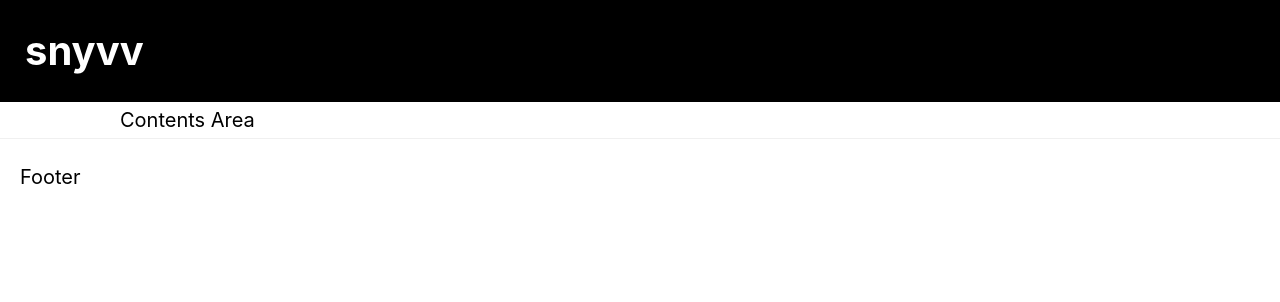
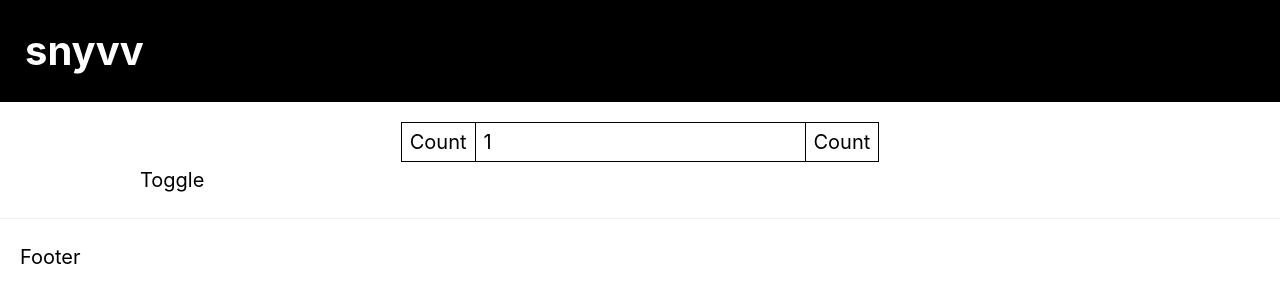
Before and after one commit to snyvvZ/react, a React (Create React App) app: page / in a window 1280 px wide. Shown: the top 302 px of the page. Built offline with nearby package versions, Linux system fonts and the light colour scheme.

Commit message:
카운트랑 토글

```diff
--- a/src/App.js
+++ b/src/App.js
@@ -1,4 +1,4 @@
-import React from "react";
+import React, { useState } from "react";
 import styled from "styled-components";
 import theme from "./global/theme";
 import GlobalStyle from "./global/GlobalStyle";
@@ -14,8 +14,49 @@ const StyledWrapper = styled.main`
     "footer footer footer";
 `;
 
+const StyledCount = styled.form`
+  display: flex;
+  align-items: center;
+  justify-content: center;
+
+  > button {
+    height: 40px;
+    padding: 0 8px;
+    border: 1px solid black;
+  }
+
+  > input {
+    height: 40px;
+    padding: 0 8px;
+    font-size: inherit;
+    border-top: 1px solid black;
+    border-bottom: 1px solid black;
+    box-sizing: border-box;
+  }
+`;
+
+const ThemeContext = React.createContext(); // FIXME Context 안됨
+
 const App = ({ title }) => {
-  const ThemeContext = React.createContext(); // FIXME Context 안됨
+  const [count, setCount] = useState(1);
+  const [toggle, setToggle] = useState(true);
+
+  const countIncrease = (e) => {
+    e.preventDefault();
+    setCount(count + 1);
+  };
+
+  const countDecrease = (e) => {
+    e.preventDefault();
+    if (count <= 1) alert("✋🏻멈춰!");
+    else setCount(count - 1);
+  };
+
+  const clickToggle = (e) => {
+    e.preventDefault();
+    setToggle(toggle ? false : true);
+    console.log(toggle);
+  };
 
   return (
     <>
@@ -23,7 +64,17 @@ const App = ({ title }) => {
       <ThemeContext.Provider value={theme}>
         <StyledWrapper className="container">
           <Header>snyvv</Header>
-          <Contents title={title}>Contents Area</Contents>
+          <Contents title={title}>
+            <StyledCount>
+              <button onClick={countDecrease}>Count</button>
+              <input type="number" value={count} />
+              <button onClick={countIncrease}>Count</button>
+            </StyledCount>
+
+            <div>
+              <button onClick={clickToggle}>Toggle</button>
+            </div>
+          </Contents>
           <Footer />
         </StyledWrapper>
       </ThemeContext.Provider>
--- a/src/components/Contents.js
+++ b/src/components/Contents.js
@@ -3,7 +3,8 @@ import styled from "styled-components";
 
 const StyledContents = styled.section`
   grid-area: contents;
-  width: 1040px;
+  width: 1000px;
+  padding: 20px;
   margin: 0 auto;
   ${({ theme }) => theme.defaultPadding};
 `;
```
